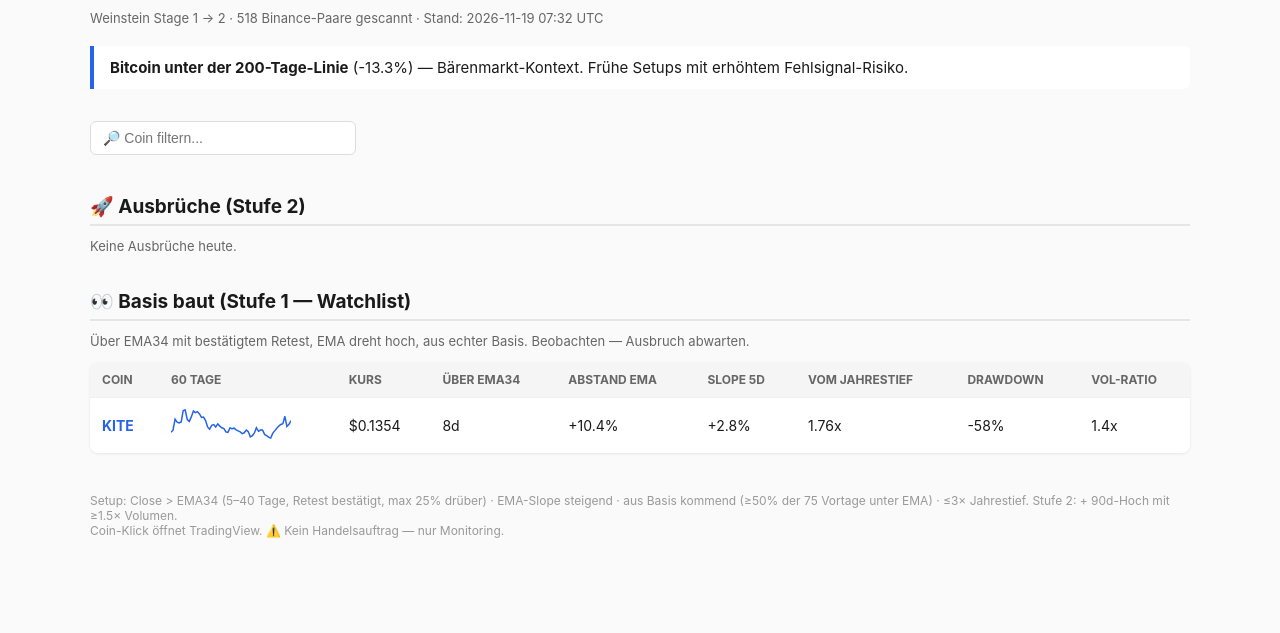
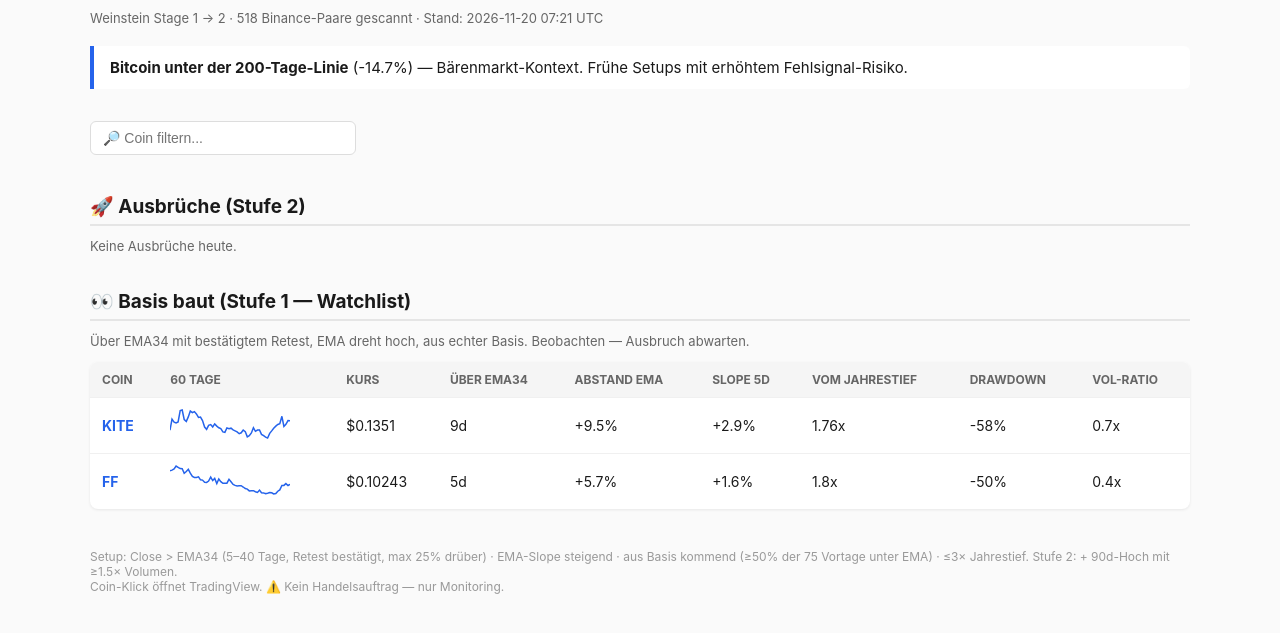
Before and after one commit to trade121121/screen, a plain HTML site: page docs/index.html in a window 1280 px wide. Shown: the part 75-708 px from the top of the page. Drawn offline with Linux system fonts and the light colour scheme.

Commit message:
Screener-Update 2026-11-20

```diff
--- a/docs/index.html
+++ b/docs/index.html
@@ -56,8 +56,8 @@ document.addEventListener('DOMContentLoaded', () => {
 </head>
 <body>
 <h1>Crypto Bottom Screener</h1>
-<p class="meta">Weinstein Stage 1 → 2 · 518 Binance-Paare gescannt · Stand: 2026-11-19 07:32 UTC</p>
-<div class="context"><b>Bitcoin unter der 200-Tage-Linie</b> (-13.3%) — Bärenmarkt-Kontext. Frühe Setups mit erhöhtem Fehlsignal-Risiko.</div>
+<p class="meta">Weinstein Stage 1 → 2 · 518 Binance-Paare gescannt · Stand: 2026-11-20 07:21 UTC</p>
+<div class="context"><b>Bitcoin unter der 200-Tage-Linie</b> (-14.7%) — Bärenmarkt-Kontext. Frühe Setups mit erhöhtem Fehlsignal-Risiko.</div>
 <input id="search" placeholder="🔎 Coin filtern..." onkeyup="filterTables()">
 <h2>🚀 Ausbrüche (Stufe 2)</h2><p class='sub'>Keine Ausbrüche heute.</p>
 
@@ -67,14 +67,24 @@ document.addEventListener('DOMContentLoaded', () => {
 <tr><th>Coin</th><th>60 Tage</th><th>Kurs</th><th>über EMA34</th><th>Abstand EMA</th><th>Slope 5d</th><th>vom Jahrestief</th><th>Drawdown</th><th>Vol-Ratio</th></tr>
 <tr>
 <td><a href="https://www.tradingview.com/chart/?symbol=BINANCE:KITEUSDT" target="_blank"><b>KITE</b></a></td>
-<td><svg width="120" height="32" viewBox="0 0 120 32"><polyline points="0.0,24.2 2.0,22.2 4.1,11.1 6.1,14.1 8.1,15.0 10.2,14.0 12.2,2.6 14.2,2.0 16.3,11.5 18.3,13.4 20.3,8.9 22.4,3.1 24.4,4.7 26.4,3.6 28.5,5.9 30.5,9.4 32.5,9.1 34.6,12.6 36.6,19.0 38.6,21.3 40.7,17.3 42.7,16.6 44.7,19.0 46.8,15.9 48.8,18.1 50.8,19.8 52.9,20.6 54.9,23.9 56.9,24.4 59.0,19.9 61.0,20.8 63.1,20.2 65.1,21.9 67.1,22.8 69.2,23.9 71.2,25.7 73.2,24.8 75.3,22.1 77.3,23.7 79.3,28.8 81.4,27.6 83.4,24.9 85.4,19.7 87.5,23.3 89.5,22.0 91.5,22.0 93.6,26.4 95.6,27.7 97.6,29.1 99.7,30.0 101.7,25.4 103.7,22.9 105.8,20.2 107.8,18.1 109.8,16.5 111.9,15.7 113.9,8.3 115.9,18.5 118.0,16.3 120.0,12.6" fill="none" stroke="#2563eb" stroke-width="1.5"/></svg></td>
-<td>$0.1354</td>
-<td>8d</td>
-<td>+10.4%</td>
-<td>+2.8%</td>
+<td><svg width="120" height="32" viewBox="0 0 120 32"><polyline points="0.0,22.2 2.0,11.1 4.1,14.1 6.1,15.0 8.1,14.0 10.2,2.6 12.2,2.0 14.2,11.5 16.3,13.4 18.3,8.9 20.3,3.1 22.4,4.7 24.4,3.6 26.4,5.9 28.5,9.4 30.5,9.1 32.5,12.6 34.6,19.0 36.6,21.3 38.6,17.3 40.7,16.6 42.7,19.0 44.7,15.9 46.8,18.1 48.8,19.8 50.8,20.6 52.9,23.9 54.9,24.4 56.9,19.9 59.0,20.8 61.0,20.2 63.1,21.9 65.1,22.8 67.1,23.9 69.2,25.7 71.2,24.8 73.2,22.1 75.3,23.7 77.3,28.8 79.3,27.6 81.4,24.9 83.4,19.7 85.4,23.3 87.5,22.0 89.5,22.0 91.5,26.4 93.6,27.7 95.6,29.1 97.6,30.0 99.7,25.4 101.7,22.9 103.7,20.2 105.8,18.1 107.8,16.5 109.8,15.7 111.9,8.3 113.9,18.5 115.9,16.3 118.0,12.6 120.0,12.8" fill="none" stroke="#2563eb" stroke-width="1.5"/></svg></td>
+<td>$0.1351</td>
+<td>9d</td>
+<td>+9.5%</td>
+<td>+2.9%</td>
 <td>1.76x</td>
 <td>-58%</td>
-<td>1.4x</td>
+<td>0.7x</td>
+</tr><tr>
+<td><a href="https://www.tradingview.com/chart/?symbol=BINANCE:FFUSDT" target="_blank"><b>FF</b></a></td>
+<td><svg width="120" height="32" viewBox="0 0 120 32"><polyline points="0.0,6.7 2.0,6.1 4.1,5.0 6.1,2.0 8.1,3.3 10.2,4.6 12.2,4.8 14.2,9.2 16.3,7.5 18.3,5.3 20.3,9.2 22.4,12.5 24.4,13.5 26.4,13.4 28.5,12.8 30.5,15.8 32.5,16.1 34.6,18.3 36.6,18.4 38.6,17.1 40.7,13.1 42.7,16.6 44.7,14.4 46.8,19.5 48.8,15.0 50.8,17.6 52.9,19.3 54.9,19.3 56.9,19.2 59.0,15.3 61.0,17.7 63.1,20.4 65.1,21.4 67.1,22.0 69.2,21.8 71.2,21.7 73.2,23.0 75.3,24.6 77.3,25.1 79.3,26.9 81.4,26.7 83.4,26.7 85.4,27.7 87.5,28.4 89.5,26.1 91.5,28.8 93.6,28.9 95.6,29.6 97.6,29.2 99.7,28.6 101.7,28.8 103.7,30.0 105.8,29.6 107.8,27.2 109.8,25.9 111.9,21.4 113.9,21.4 115.9,19.6 118.0,21.5 120.0,20.3" fill="none" stroke="#2563eb" stroke-width="1.5"/></svg></td>
+<td>$0.10243</td>
+<td>5d</td>
+<td>+5.7%</td>
+<td>+1.6%</td>
+<td>1.8x</td>
+<td>-50%</td>
+<td>0.4x</td>
 </tr>
 </table>
 <p class="footer">Setup: Close &gt; EMA34 (5–40 Tage, Retest bestätigt, max 25% drüber) ·
--- a/state.json
+++ b/state.json
@@ -1 +1 @@
-{"stage1": ["KITEUSDT"], "stage2": [], "updated": "2026-11-19T07:32:31.492951+00:00"}
+{"stage1": ["KITEUSDT", "FFUSDT"], "stage2": [], "updated": "2026-11-20T07:21:15.277404+00:00"}
```
